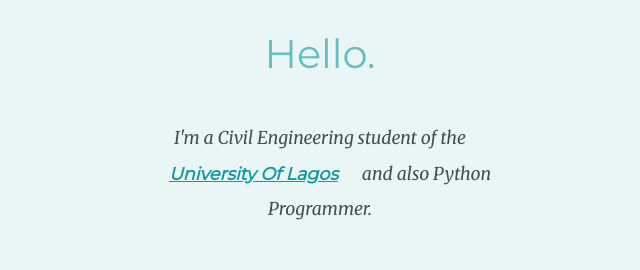
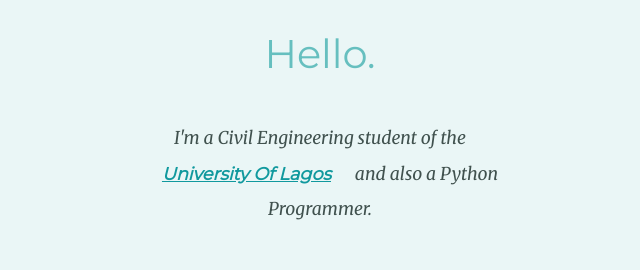
Before and after one commit to Ijachiii/website, a plain HTML site: page index.html in a window 1280 px wide. Shown: the part 1140-1410 px from the top of the page, 320-960 px from the left. Drawn offline with Linux system fonts and the light colour scheme.

Commit message:
Update index.html

```diff
--- a/index.html
+++ b/index.html
@@ -21,7 +21,7 @@
         <img class="image" src="images\dave.jpeg" alt="dave.img">
         <h2>Hello.</h2>
         <p class="intro"><em> I'm a Civil Engineering student of the <strong><a href="https://unilag.edu.ng">University Of Lagos</a></strong>
-            and also Python Programmer.</em></p>
+            and also a Python Programmer.</em></p>
       </div>
       <hr>
       <div class="skills">
```
